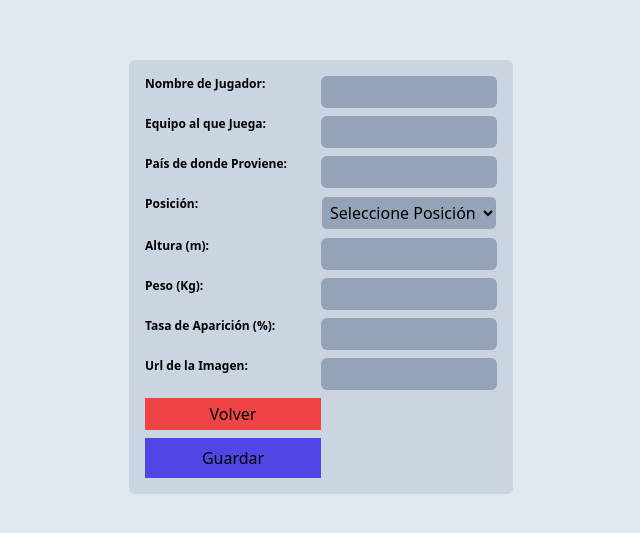
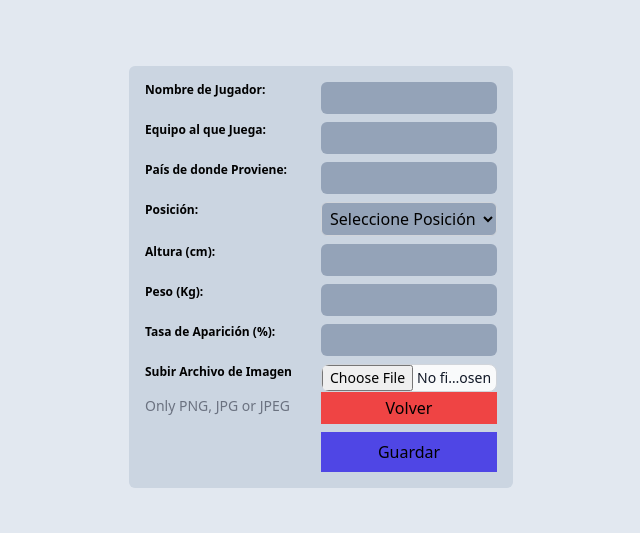
Before and after one commit to Nannajpg/IDS-admin-panel, a React (Create React App) app: page /create-sticker in a window 1280 px wide. Shown: the part 123-656 px from the top of the page, without its empty margins (319-959 px from the left). Built offline with nearby package versions, Linux system fonts and the light colour scheme.

Commit message:
Casi todos los cambios de formulario

```diff
--- a/src/cores/stickers/StickerForm.js
+++ b/src/cores/stickers/StickerForm.js
@@ -53,36 +53,39 @@ function StickerForm() {
         <div className='flex items-center h-screen'>
             <form onSubmit={handleSubmit} className='bg-slate-300 max-w-sm p-4 rounded-md grid grid-cols-2'>
 
-                <label htmlFor='playerName' className='block text-xs font-bold mb-2'>Nombre de Jugador:</label>
+                <label for='playerName' className='block text-xs font-bold mb-2'>Nombre de Jugador:</label>
                 <input
-                    name='playerName'
+                    id='playerName'
                     type='text'
                     onChange={handleChange}
                     value={sticker.playerName}
                     className='w-full p-1 rounded-md bg-slate-400 mb-2 hover:bg-slate-500'
                     required
                 />
-                <label htmlFor='team' className='block text-xs font-bold mb-2'>Equipo al que Juega:</label>
+
+                <label for='team' className='block text-xs font-bold mb-2'>Equipo al que Juega:</label>
                 <input
-                    name='team'
+                    id='team'
                     type='text'
                     onChange={handleChange}
                     value={sticker.team}
                     className='w-full p-1 rounded-md bg-slate-400 mb-2 hover:bg-slate-500'
                     required
                 />
-                <label htmlFor='country' className='block text-xs font-bold mb-2'>País de donde Proviene:</label>
+
+                <label for='country' className='block text-xs font-bold mb-2'>País de donde Proviene:</label>
                 <input
-                    name='country'
+                    id='country'
                     type='text'
                     onChange={handleChange}
                     value={sticker.country}
                     className='w-full p-1 rounded-md bg-slate-400 mb-2 hover:bg-slate-500'
                     required
                 />
-                <label htmlFor='position' className='block text-xs font-bold mb-2'>Posición:</label>
+
+                <label for='position' className='block text-xs font-bold mb-2'>Posición:</label>
                 <select
-                    name='position'
+                    id='position'
                     onChange={handleChange}
                     value={sticker.position}
                     className='w-full p-1 border border-gray-300 focus:border-blue-500 rounded-md bg-slate-400 mb-2 hover:bg-slate-500'
@@ -93,44 +96,55 @@ function StickerForm() {
                     <option value='MedioCentro'>MedioCentro</option>
                     <option value='Delantero'>Delantero</option>
                 </select>
-                <label htmlFor='height' className='block text-xs font-bold mb-2'>Altura (m):</label>
+
+                <label for='height' className='block text-xs font-bold mb-2'>Altura (cm):</label>
                 <input
-                    name='height'
+                    id='height'
                     type='number'
+                    step={0.1} min={1} max={272}
                     onChange={handleChange}
                     value={sticker.height}
                     className='w-full p-1 rounded-md bg-slate-400 mb-2 hover:bg-slate-500'
                     required
-                ></input>
-                <label htmlFor='weight' className='block text-xs font-bold mb-2'>Peso (Kg):</label>
+                />
+
+                <label for='weight' className='block text-xs font-bold mb-2'>Peso (Kg):</label>
                 <input
-                    name='weight'
+                    id='weight'
                     type='number'
+                    step={0.1} min={1} max={634}
                     onChange={handleChange}
                     value={sticker.weight}
                     className='w-full p-1 rounded-md bg-slate-400 mb-2 hover:bg-slate-500'
                     required
-                ></input>
-                <label htmlFor='appearanceRate' className='block text-xs font-bold mb-2'>Tasa de Aparición (%):</label>
+                />
+
+                <label for='appearanceRate' className='block text-xs font-bold mb-2'>Tasa de Aparición (%):</label>
                 <input
-                    name='appearanceRate'
+                    id='appearanceRate'
                     type='number'
+                    step={0.0001} min={0} max={1}
                     onChange={handleChange}
                     value={sticker.appearanceRate}
                     className='w-full p-1 rounded-md bg-slate-400 mb-2 hover:bg-slate-500'
                     required
-                ></input>
-                <label htmlFor='img' className='block text-xs font-bold mb-2'>
-                    Url de la Imagen:
+                />
+
+                <label className='block text-xs font-bold mb-2' for="file_input">
+                    Subir Archivo de Imagen
                 </label>
                 <input
-                    name='img'
-                    type='text'
+                    class="block w-full text-sm text-gray-900 border border-gray-300 rounded-lg cursor-pointer bg-gray-50 dark:text-gray-400 focus:outline-none dark:bg-gray-700 dark:border-gray-600 dark:placeholder-gray-400"
+                    aria-describedby="file_input_help"
+                    id="file_input"
+                    type="file"
+                    accept='.jpg, .jpeg, .png'
                     onChange={handleChange}
-                    value={sticker.img}
-                    className='w-full p-1 rounded-md bg-slate-400 mb-2 hover:bg-slate-500'
-                    required
                 />
+                <p class="mt-1 text-sm text-gray-500 dark:text-gray-300" id="file_input_help">
+                    Only PNG, JPG or JPEG
+                </p>
+
                 <div className='flex grid'>
                     <header className='mb-2'>
                         <Link to='/' className='flex justify-center w-full bg-red-500 py-1 hover:bg-red-600'>
```
